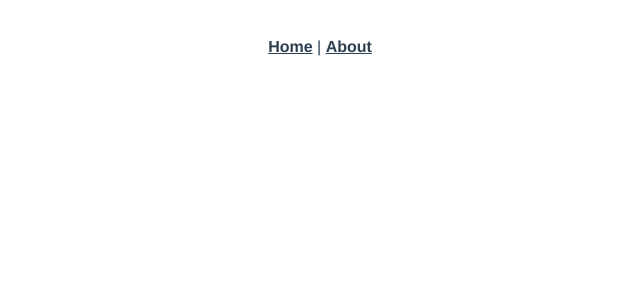
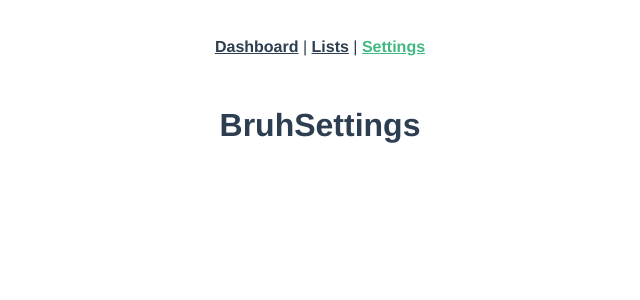
Before and after one commit to philwing100/Portfolio-Vue-Frontend, a Vue app: page /Settings in a window 1280 px wide. Before the commit this address had no page. Shown: the top 300 px of the page, without its empty margins (320-960 px from the left). Built offline with nearby package versions, Linux system fonts and the light colour scheme.

Commit message:
Set up vue router for 3 pages and cleared their errors

```diff
--- a/src/App.vue
+++ b/src/App.vue
@@ -1,7 +1,8 @@
 <template>
   <nav>
-    <router-link to="/">Home</router-link> |
-    <router-link to="/about">About</router-link>
+    <router-link to="/">Dashboard</router-link> |
+    <router-link to="/Lists">Lists</router-link> |
+    <router-link to="/Settings">Settings</router-link>
   </nav>
   <router-view/>
 </template>
--- a/src/router/index.js
+++ b/src/router/index.js
@@ -1,19 +1,23 @@
 import { createRouter, createWebHistory } from 'vue-router'
-import HomeView from '../views/HomeView.vue'
+import DashboardWorld from '../views/Dashboard.vue'
+import ListsWorld from '../views/Lists.vue'
+import SettingsWorld from '../views/Settings.vue'
 
 const routes = [
   {
     path: '/',
-    name: 'home',
-    component: HomeView
+    name: 'dashboard',
+    component: DashboardWorld
   },
   {
-    path: '/about',
-    name: 'about',
-    // route level code-splitting
-    // this generates a separate chunk (about.[hash].js) for this route
-    // which is lazy-loaded when the route is visited.
-    component: () => import(/* webpackChunkName: "about" */ '../views/AboutView.vue')
+    path: '/lists',
+    name: 'Lists',
+    component: ListsWorld
+  },
+  {
+    path: '/Settings',
+    name: 'Settings',
+    component: SettingsWorld
   }
 ]
 
--- a/src/views/AboutView.vue
+++ /dev/null
@@ -1,5 +0,0 @@
-<template>
-  <div class="about">
-    <h1>This is an about page</h1>
-  </div>
-</template>
--- /dev/null
+++ b/src/views/Dashboard.vue
@@ -0,0 +1,20 @@
+<template>
+  <div class="dashboard">
+    <h1>BruhDashboard</h1>
+  </div>
+</template>
+
+<script>
+
+
+export default {
+  name: 'DashboardWorld',
+  components: {
+
+  }
+}
+</script>
+
+<style>
+
+</style>
--- a/src/views/HomeView.vue
+++ /dev/null
@@ -1,18 +0,0 @@
-<template>
-  <div class="home">
-    <img alt="Vue logo" src="../assets/logo.png">
-    <HelloWorld msg="Welcome to Your Vue.js App"/>
-  </div>
-</template>
-
-<script>
-// @ is an alias to /src
-import HelloWorld from '@/components/HelloWorld.vue'
-
-export default {
-  name: 'HomeView',
-  components: {
-    HelloWorld
-  }
-}
-</script>
--- /dev/null
+++ b/src/views/Lists.vue
@@ -0,0 +1,20 @@
+<template>
+  <div class="lists">
+    <h1>BruhList</h1>
+  </div>
+</template>
+
+<script>
+
+
+export default {
+  name: 'ListsWorld',
+  components: {
+
+  }
+}
+</script>
+
+<style>
+
+</style>
--- /dev/null
+++ b/src/views/Settings.vue
@@ -0,0 +1,20 @@
+<template>
+    <div class="settings">
+      <h1>BruhSettings</h1>
+    </div>
+  </template>
+
+  <script>
+
+
+  export default {
+    name: 'SettingsWorld',
+    components: {
+
+    }
+  }
+  </script>
+
+  <style>
+
+  </style>
```
Also changed, not shown: src/assets/logo.png (deleted).
